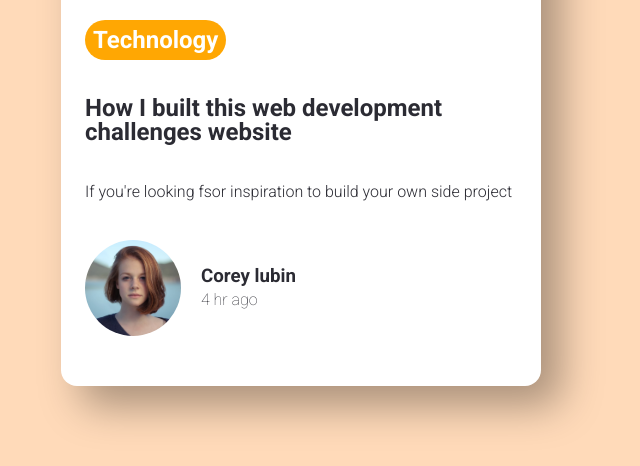
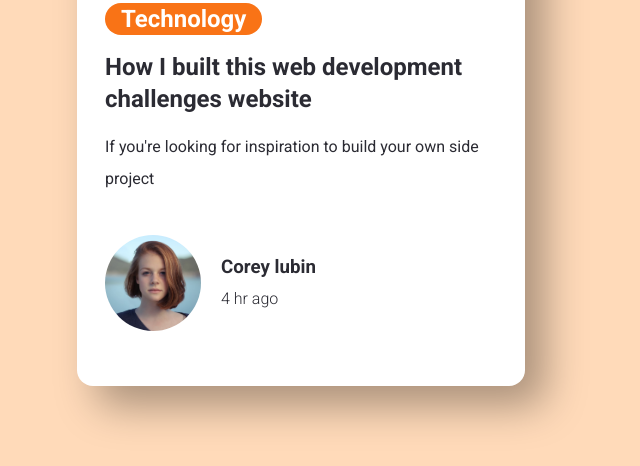
Before and after one commit to Ziphour/blog-card-component, a plain HTML site: page index.html in a window 1280 px wide. Shown: the part 334-800 px from the top of the page, without its empty margins (339-979 px from the left). Drawn offline with Linux system fonts and the light colour scheme.

Commit message:
Fixed margins, coloring, and sizing

```diff
--- a/index.html
+++ b/index.html
@@ -15,15 +15,17 @@
 </head>
 
 <body>
-    <article class="[Composition] bord flexbox flow marginLeft [block] Card" data-type="column">
+    <article class="[Composition] flow marginLeft flexbox [block] Card" data-type="column">
         <img src="desk.avif" class="[utility] stretchbox"
             alt="a stock desk picture of a keyboard, a coffee cup, an open empty book and apple headphones">
-        <h2 class="[utility] borderR Oback padding fitwords WColor">Technology</h2>
-        <h1>How I built this web development challenges website</h1>
-        <p class="fw-medium">If you're looking fsor inspiration to build your own side project</p>
+        <div class="[utilities] internalflow">
+            <h2 class="[utility] borderR Oback padding fitwords WColor">Technology</h2>
+            <h1>How I built this web development challenges website</h1>
+            <p class="fw-medium">If you're looking for inspiration to build your own side project</p>
+        </div>
         <div class="[Composition] flexbox [utility] gap">
             <img src="profilepicture.avif" class="[utility] imagesizing borderR" alt="profile picture of the author">
-            <div class="[utility] center">
+            <div class="[Composition] flexbox [utility] center" data-type="column">
                 <h3>Corey lubin</h3>
                 <h4 class="[utility] fw-light">4 hr ago</h4>
             </div>
--- a/style.css
+++ b/style.css
@@ -10,7 +10,7 @@ body {
   font-family: Roboto;
   font-weight: 900;
   font-size: 1rem;
-  line-height: 1.5rem;
+  line-height: 2rem;
   color: rgb(43, 43, 51);
   background-color: peachpuff;
 }
@@ -22,17 +22,29 @@ body {
 }
 
 .flow > * + * {
-  margin-top: 2.25rem;
+  margin-top: 2.5rem;
+}
+
+.internalflow > * + * {
+  margin-top: 1rem;
 }
 
 .gap {
   gap: 20px;
 }
 
+.marginLeft > * + * {
+  margin-left: 1.75rem;
+}
 /* U */
 
 .stretchbox {
   align-self: stretch;
+}
+
+.endtoend {
+  justify-items: space-evenly;
+  align-items: space-between;
 }
 
 .borderR {
@@ -40,7 +52,7 @@ body {
 }
 
 .Oback {
-  background-color: #ffa600fc;
+  background-color: #f97316;
 }
 
 .WColor {
@@ -48,11 +60,11 @@ body {
 }
 
 .fw-light {
-  font-weight: 200;
+  font-weight: 300;
 }
 
 .fw-medium {
-  font-weight: 300;
+  font-weight: 400;
 }
 
 .imagesizing {
@@ -61,16 +73,12 @@ body {
   object-fit: cover;
 }
 
-.marginLeft > * + * {
-  margin-left: 1.5rem;
-}
-
 .center {
   align-self: center;
 }
 
 .padding {
-  padding: 0.5rem;
+  padding: 0rem 1rem;
 }
 
 .fitwords {
@@ -80,7 +88,7 @@ body {
 
 .Card {
   height: 45rem;
-  width: 30rem;
+  width: 28rem;
   margin: auto;
   box-shadow: 20px 20px 40px 0.1px rgba(0, 0, 0, 0.337);
   background-color: white;
```
